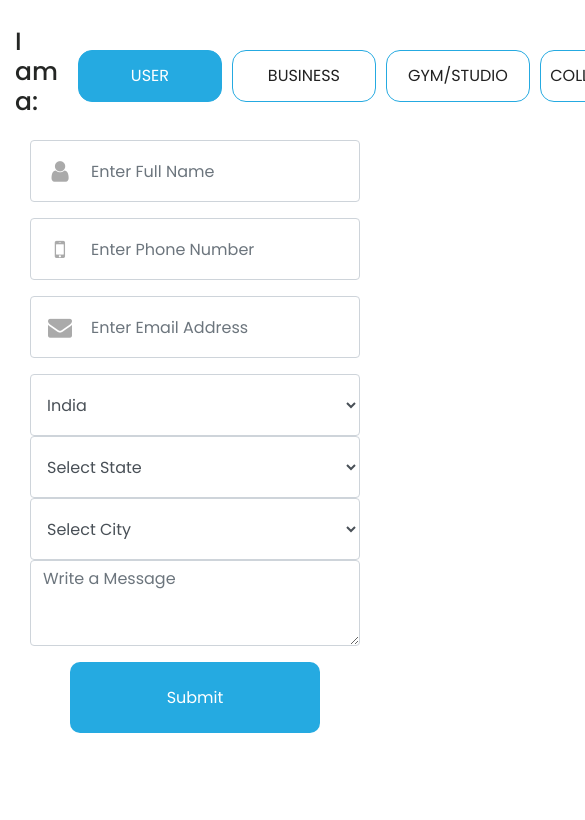
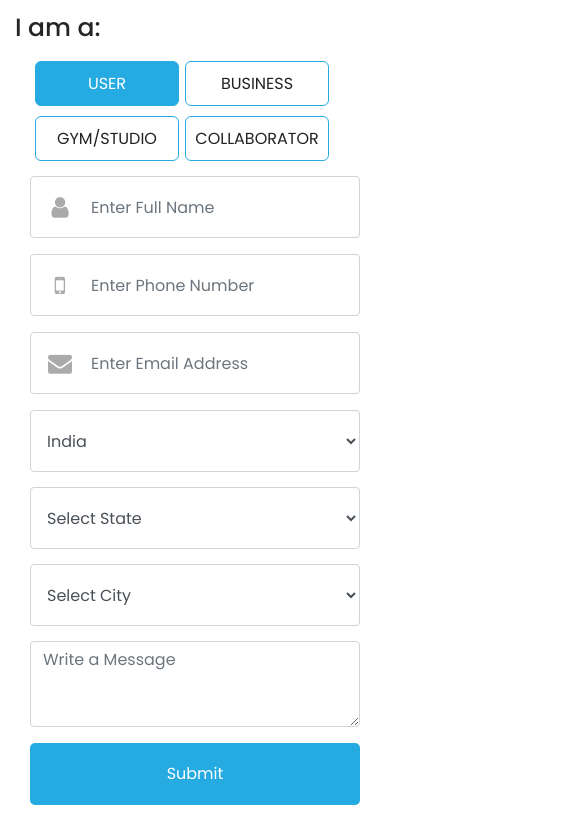
Before and after one commit to Pravash2/Grassion, a plain HTML site: page contact_us/index.html in a window 390 px wide. Shown: the part 207-1027 px from the top of the page, 585 px wide, since content can reach past the window. Before the commit the page ends 955 px from the top, so only its background shows below. Drawn offline with Linux system fonts and the light colour scheme.

Commit message:
Everything modified

```diff
--- a/contact_us/index.html
+++ b/contact_us/index.html
@@ -40,7 +40,7 @@
             >
           </li>
           <li class="nav-item">
-            <a class="nav-link" href="#">Contact</a>
+            <a class="nav-link" href="../contact_us/index.html">Contact</a>
           </li>
           <li class="nav-item">
             <a class="nav-link" href="../about_us/about_us.html">About Us</a>
--- a/contact_us/style.css
+++ b/contact_us/style.css
@@ -221,3 +221,46 @@ ul.tabs li.current {
   color: #242624;
   font-size: 17px;
 }
+
+@media only screen and (max-width: 600px) {
+  #contact select {
+    margin-bottom: 15px;
+  }
+  #contact button {
+    background: #25aae1;
+    color: #fff;
+    width: 100%;
+    height: 62px;
+    border-radius: 5px;
+  }
+  #contact .i_am_a {
+    display: inline;
+    flex-wrap: wrap;
+    align-items: center;
+    margin-top: 30px;
+  }
+  #contact .i_am_a h3 {
+    font-weight: 500;
+    font-size: 25px;
+    color: #242624;
+  }
+  ul.tabs {
+    margin: 0px;
+    padding: 0px;
+    list-style: none;
+    display: flex;
+    margin-left: 20px;
+    flex-wrap: wrap;
+  }
+  ul.tabs li {
+    width: 144px;
+    height: 45px;
+    border: 1px solid #25aae1;
+    border-radius: 6px;
+    margin-right: 6px;
+    margin-top: 10px;
+  }
+  ul.tabs li.current {
+    border-radius: 6px;
+  }
+}
```
Also changed, not shown: about_us/about_us.html (+36 -17 lines), careers/index.html (+1 -1 lines), careers/style.css (+27 -12 lines), careers/thank_you_page.html (+1 -1 lines), collaborate/index.html (+30 -15 lines), contact_us/thank_you_page.html (+1 -1 lines), customer_support/index.html (+30 -15 lines), location/index.html (+31 -15 lines), our_services/index.html (+44 -24 lines), privacy_policy/index.html (+1 -1 lines), term_and_conditions/index.html (+1 -1 lines).
